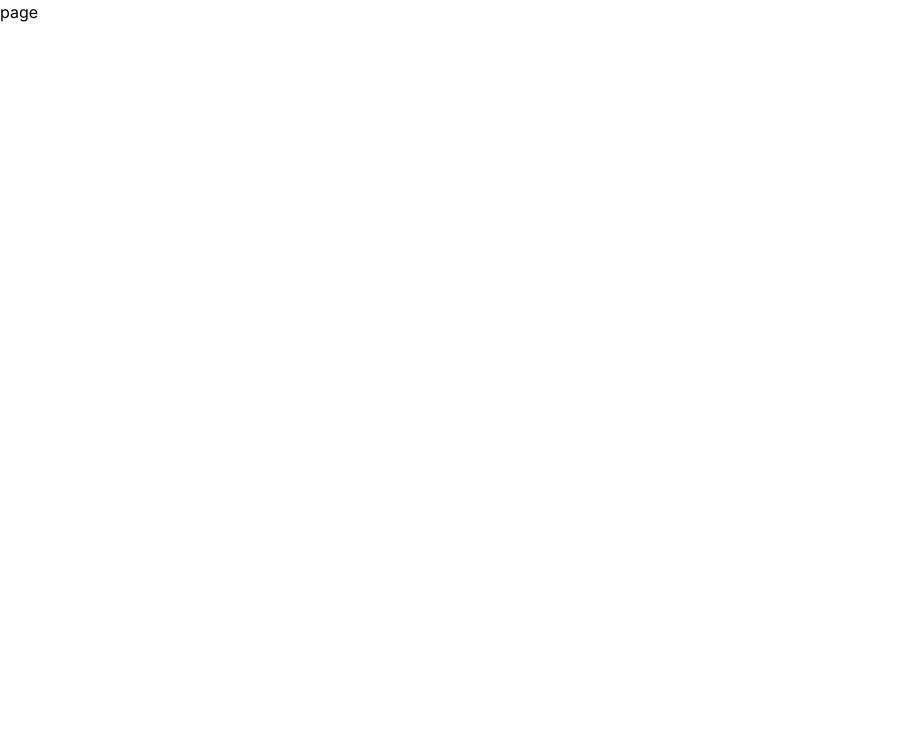
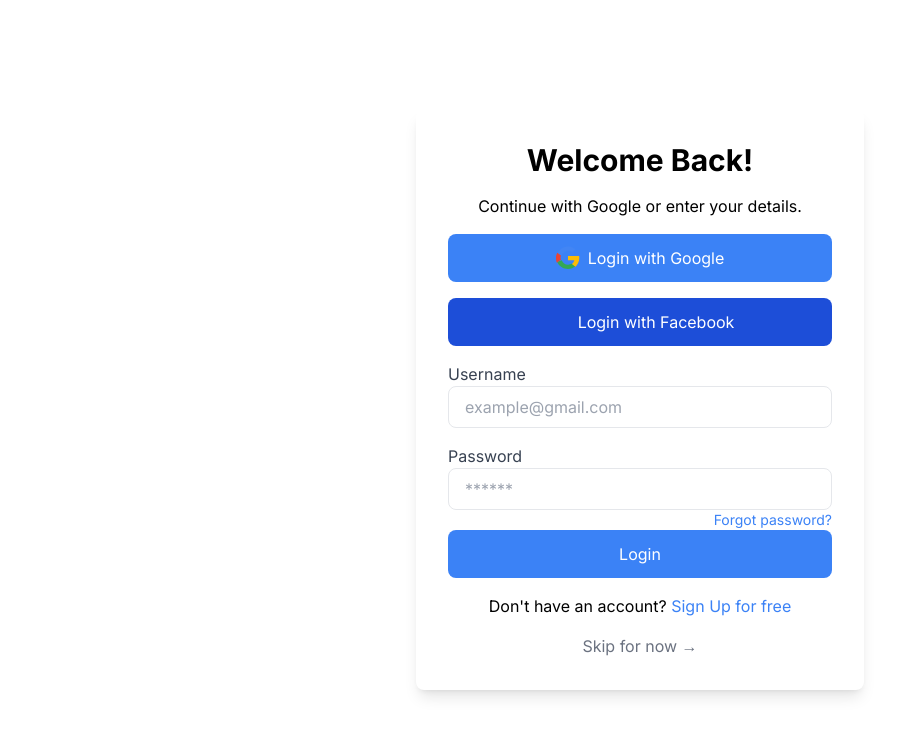
Before and after one commit to wissionaxis/wissionaxis, a Next.js app: page /register in a window 1280 px wide. Shown: the top 736 px of the page, without its empty margins (0-923 px from the left). Built offline with nearby package versions, Linux system fonts and the light colour scheme.

Commit message:
added the login page

```diff
--- a/app/(sites)/register/page.tsx
+++ b/app/(sites)/register/page.tsx
@@ -1,9 +1,55 @@
-import React from 'react'
+import React from 'react';
 
-const Page = () => {
+const LoginPage = () => {
   return (
-    <div>page</div>
-  )
-}
+    <>
+    <div className="min-h-screen flex items-center justify-center bg-white">
+      <div className="bg-white rounded-lg shadow-lg overflow-hidden w-full max-w-md">
+        <div className="p-8">
+          <h2 className="text-3xl font-bold mb-4 text-center">Welcome Back!</h2>
+          <p className="mb-4 text-center">Continue with Google or enter your details.</p>
+          <button className="bg-blue-500 text-white py-3 px-6 rounded-lg flex items-center justify-center w-full mb-4">
+            <svg className="w-6 h-6 mr-2" viewBox="0 0 48 48">
+              <path fill="#4285F4" d="M24 9.5c3.2 0 6.2 1.2 8.4 3.3l6.2-6.2C34.8 3.3 29.7 1 24 1 14.3 1 6.2 7.3 2.6 15.8l7.3 5.6C12.3 15.7 17.6 9.5 24 9.5z" />
+              <path fill="#34A853" d="M24 46c6.1 0 11.1-2 14.8-5.3l-7.1-5.5c-2.1 1.4-4.8 2.3-7.7 2.3-5.8 0-10.7-3.9-12.5-9.2L2.4 32.1C6 40.7 14.8 46 24 46z" />
+              <path fill="#FBBC05" d="M46.6 24.3c0-1.5-.1-2.9-.4-4.3H24v8.6h12.7c-.6 3-2.3 5.5-4.9 7.2l7.1 5.5C42.4 37.6 46.6 31.4 46.6 24.3z" />
+              <path fill="#EA4335" d="M9.9 28.2c-1.1-3-1.1-6.3 0-9.3l-7.3-5.6C.3 17.6 0 20.8 0 24s.3 6.4 1.6 9.5l7.3-5.6z" />
+            </svg>
+            Login with Google
+          </button>
+          <button className="bg-blue-700 text-white py-3 px-6 rounded-lg flex items-center justify-center w-full mb-4">
+            <svg className="w-6 h-6 mr-2" viewBox="0 0 48 48">
+              {/* SVG path for Facebook */}
+            </svg>
+            Login with Facebook
+          </button>
+          <form className="mb-4">
+            <div className="mb-4">
+              <label className="block text-gray-700">Username</label>
+              <input type="email" placeholder="example@gmail.com" className="w-full px-4 py-2 border rounded-lg focus:outline-none focus:ring-2 focus:ring-blue-500" />
+            </div>
+            <div className="mb-4">
+              <label className="block text-gray-700">Password</label>
+              <input type="password" placeholder="******" className="w-full px-4 py-2 border rounded-lg focus:outline-none focus:ring-2 focus:ring-blue-500" />
+              <a href="#" className="text-blue-500 text-sm float-right">Forgot password?</a>
+            </div>
+            <button className="w-full bg-blue-500 text-white py-3 px-6 rounded-lg">Login</button>
+          </form>
+          <div className="text-center">
+            <p className="mb-4">
+              Don't have an account? <a href="#" className="text-blue-500">Sign Up for free</a>
+            </p>
+            <p>
+              <a href="#" className="text-gray-500">Skip for now →</a>
+            </p>
+          </div>
+        </div>
+      </div>
+    </div>
 
-export default Page
+    </>
+
+  );
+};
+
+export default LoginPage;
```
